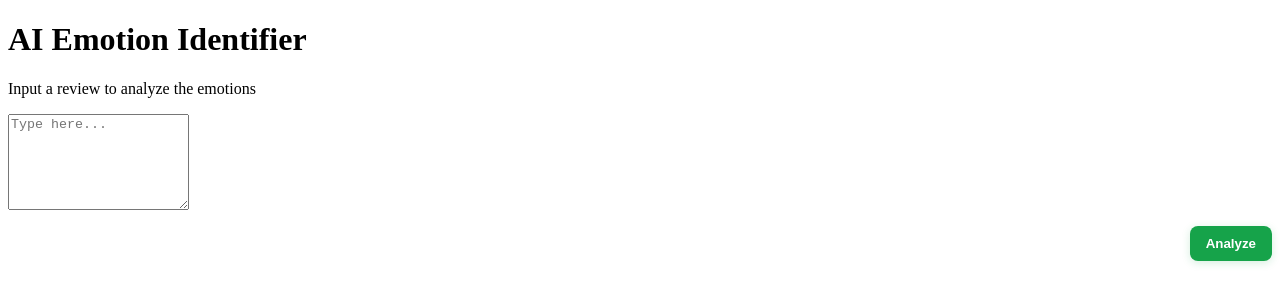
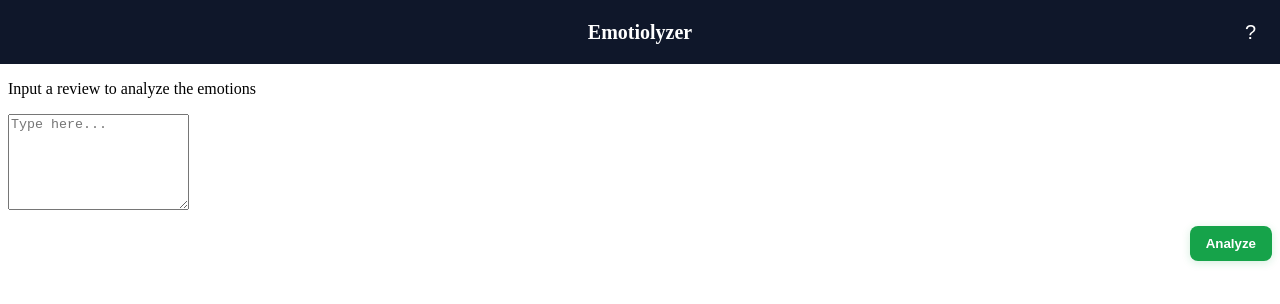
Before and after one commit to DanielContrerasCh/AI-emotion-identifier, a React (Vite) app in the folder frontend/: page / in a window 1280 px wide. Shown: the top 304 px of the page. Built offline with nearby package versions, Linux system fonts and the light colour scheme; the HTML template or start-up script is replaced by a standard one.

Commit message:
Topbar and help section

```diff
--- a/frontend/src/App.jsx
+++ b/frontend/src/App.jsx
@@ -1,12 +1,14 @@
 import React, { useState } from "react";
 import EmotionAnalyzer from "./components/molecules/EmotionAnalyzer";
 import EmotionGrid from "./components/molecules/EmotionGrid";
+import TopBar from "./components/organisms/TopBar";
 
 export default function App() {
   const [analysis, setAnalysis] = useState(null);
 
   return (
     <div className="app">
+      <TopBar />
       <div className="card">
         <h1 className="title">AI Emotion Identifier</h1>
         <p className="subtitle">Input a review to analyze the emotions</p>
--- /dev/null
+++ b/frontend/src/components/atoms/IconButton.jsx
@@ -0,0 +1,22 @@
+import React from "react";
+
+export default function IconButton({ onClick, ariaLabel = "button", children }) {
+	return (
+		<button
+			type="button"
+			aria-label={ariaLabel}
+			onClick={onClick}
+			style={{
+				background: "transparent",
+				border: "none",
+				cursor: "pointer",
+				fontSize: 20,
+				padding: 8,
+				borderRadius: 6,
+				color: "inherit"
+			}}
+		>
+			{children}
+		</button>
+	);
+}
--- /dev/null
+++ b/frontend/src/components/molecules/InfoModal.jsx
@@ -0,0 +1,59 @@
+import React, { useEffect } from "react";
+
+export default function InfoModal({ open, onClose, title = "Información", children }) {
+	useEffect(() => {
+		if (!open) return;
+		function onKey(e) {
+			if (e.key === "Escape") onClose?.();
+		}
+		window.addEventListener("keydown", onKey);
+		return () => window.removeEventListener("keydown", onKey);
+	}, [open, onClose]);
+
+	if (!open) return null;
+	return (
+		<div
+			role="dialog"
+			aria-modal="true"
+			style={{
+				position: "fixed",
+				inset: 0,
+				display: "flex",
+				alignItems: "center",
+				justifyContent: "center",
+				zIndex: 1000
+			}}
+		>
+			<div
+				onClick={onClose}
+				style={{
+					position: "absolute",
+					inset: 0,
+					background: "rgba(0,0,0,0.5)"
+				}}
+			/>
+			<div
+				style={{
+					position: "relative",
+					background: "#fff",
+					color: "#111",
+					padding: 20,
+					borderRadius: 8,
+					maxWidth: 600,
+					width: "90%",
+					boxShadow: "0 8px 24px rgba(0,0,0,0.2)"
+				}}
+			>
+				<div style={{ display: "flex", justifyContent: "space-between", alignItems: "center", marginBottom: 8 }}>
+					<h3 style={{ margin: 0 }}>{title}</h3>
+					<button onClick={onClose} aria-label="Cerrar" style={{ border: "none", background: "transparent", cursor: "pointer", fontSize: 18 }}>
+						✕
+					</button>
+				</div>
+				<div style={{ fontSize: 14, lineHeight: 1.4 }}>
+					{children}
+				</div>
+			</div>
+		</div>
+	);
+}
--- /dev/null
+++ b/frontend/src/components/organisms/TopBar.jsx
@@ -0,0 +1,51 @@
+import React, { useState } from "react";
+import IconButton from "../atoms/IconButton";
+import InfoModal from "../molecules/InfoModal";
+
+export default function TopBar() {
+	const [open, setOpen] = useState(false);
+
+	return (
+		<>
+			<header
+				className="topbar"
+				style={{
+					position: "fixed",
+					left: 0,
+					right: 0,
+					top: 0,
+					zIndex: 50,
+					display: "flex",
+					alignItems: "center",
+					justifyContent: "center",
+					height: 64,
+					background: "#0f172a",
+					color: "#fff",
+					padding: "0 16px",
+					boxShadow: "0 1px 0 rgba(255,255,255,0.03)"
+				}}
+			>
+				<div style={{ position: "absolute", left: 16 }}>
+					{/* espacio para balancear el título centrado */}
+				</div>
+				<h1 style={{ margin: 0, fontSize: 20 }}>Emotiolyzer</h1>
+				<div style={{ position: "absolute", right: 16 }}>
+					<IconButton ariaLabel="Ayuda" onClick={() => setOpen(true)}>?</IconButton>
+				</div>
+			</header>
+
+			<InfoModal open={open} onClose={() => setOpen(false)} title="Emotiolyzer">
+				<p style={{ marginTop: 0 }}>
+					Emotiolyzer analyzes text to estimate emotions and displays a visualization by category.
+				</p>
+				<p>
+					How to use:
+					<ul style={{ margin: "6px 0 0 18px" }}>
+						<li>Enter the review to analyze.</li>
+						<li>Press analyze and review the emotion bars/percentages.</li>
+					</ul>
+				</p>
+			</InfoModal>
+		</>
+	);
+}
```
Also changed, not shown: frontend/src/styles.css (+4 -3 lines).
